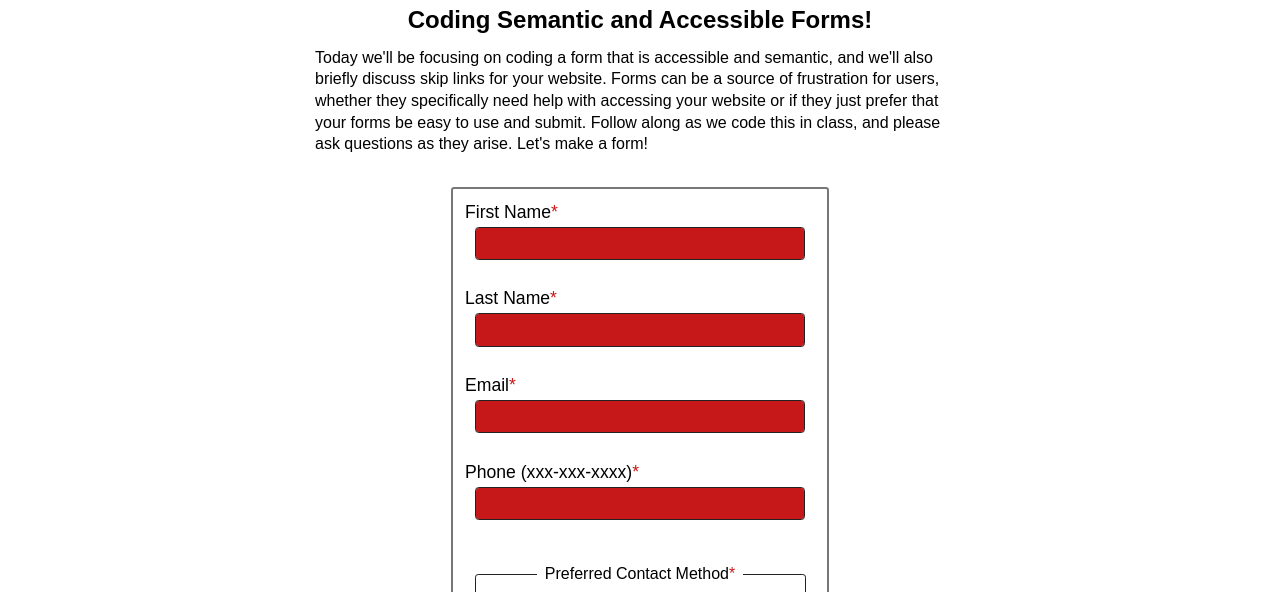
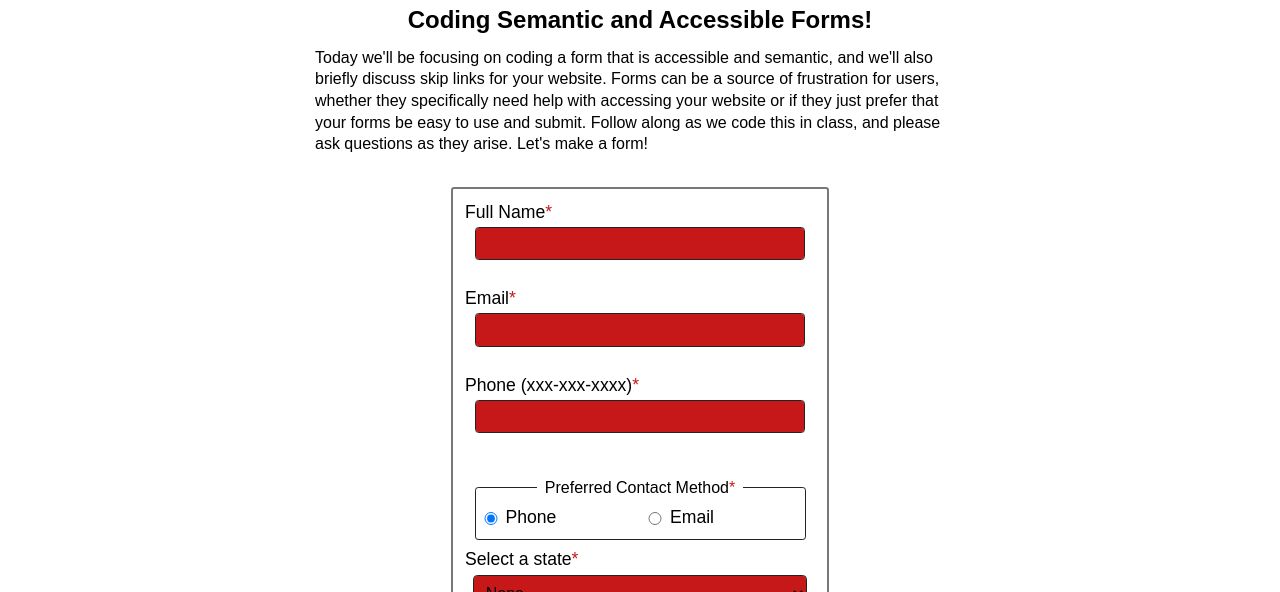
Before and after one commit to kmacim/AccessibleForm, a plain HTML site: page index.html in a window 1280 px wide. Shown: the part 508-1100 px from the top of the page. Drawn offline with Linux system fonts and the light colour scheme.

Commit message:
update to Full Name

```diff
--- a/index.html
+++ b/index.html
@@ -28,11 +28,11 @@
 
 <form action="https://wp.zybooks.com/form-viewer.php" target="_blank" method="post">
 
-	<label for="fname">First Name<span class="required">*</span></label>
+	<label for="fname">Full Name<span class="required">*</span></label>
 	<input type="text" id="fname" name="fname" autocomplete="name" required ><br>
 
-	<label for="lname">Last Name<span class="required">*</span></label>
-	<input type="text" id="lname" name="lname" autocomplete="name" required><br>
+	<!-- <label for="lname">Last Name<span class="required">*</span></label>
+	<input type="text" id="lname" name="lname" autocomplete="name" required><br> -->
 
 	<label for="email">Email<span class="required">*</span></label>
 	<input type="email" id="email" name="email" required><br>
```
